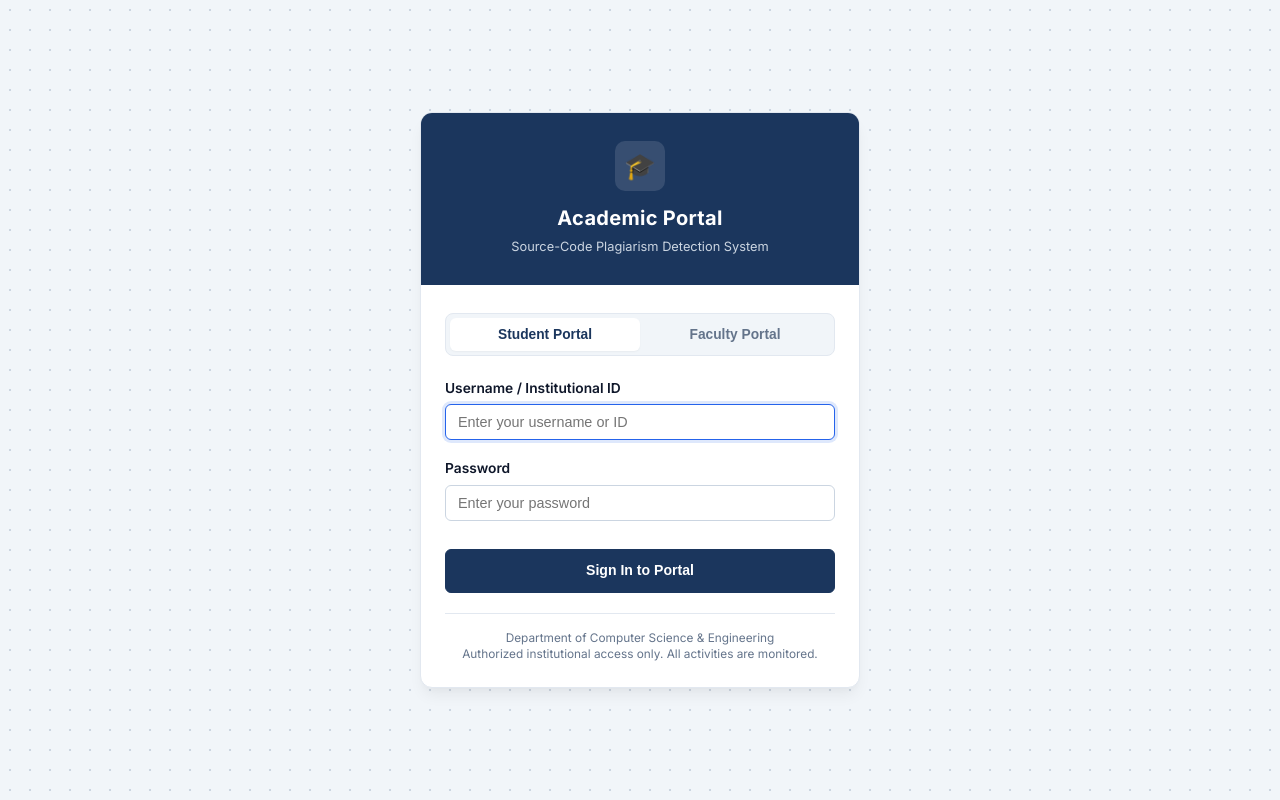
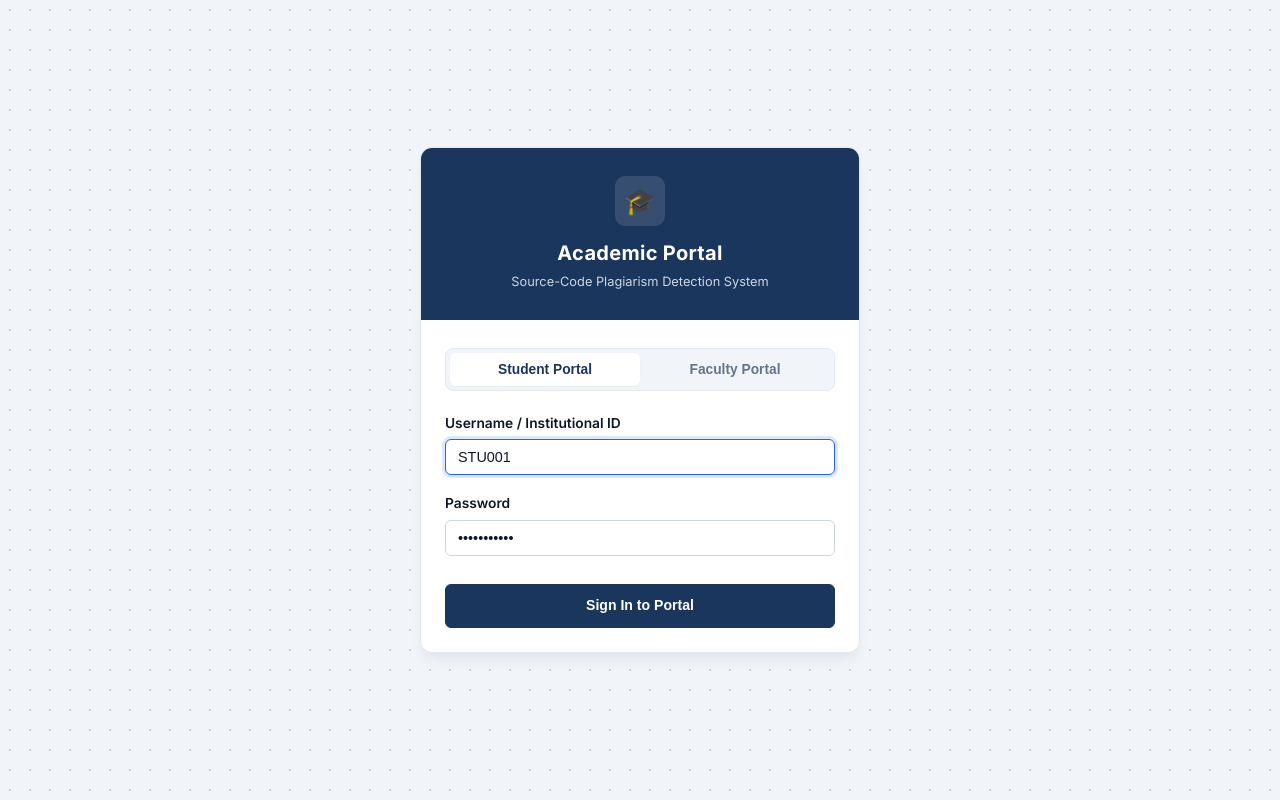
Before and after one commit to jerlinroshna/PLAGARISIM-DETECTOR, a Flask app: page /login in a window 1280 px wide. Run offline with Flask 3, Linux system fonts and the light colour scheme.

Commit message:
feat: prefill demo credentials and remove login footer notice

```diff
--- a/static/js/main.js
+++ b/static/js/main.js
@@ -428,6 +428,8 @@ document.addEventListener("DOMContentLoaded", function () {
   // 14. Login Role Selector helper (preserved)
   const roleButtons = document.querySelectorAll(".role-toggle-btn");
   const roleInput = document.getElementById("login-role-input");
+  const usernameInput = document.getElementById("username");
+  const passwordInput = document.getElementById("password");
   if (roleButtons.length > 0 && roleInput) {
     roleButtons.forEach(function (btn) {
       btn.addEventListener("click", function () {
@@ -435,6 +437,18 @@ document.addEventListener("DOMContentLoaded", function () {
         this.classList.add("active");
         const role = this.getAttribute("data-role");
         roleInput.value = role;
+
+        if (usernameInput && passwordInput) {
+          if (!usernameInput.value || usernameInput.value === "STU001" || usernameInput.value === "FAC001") {
+            if (role === "faculty") {
+              usernameInput.value = "FAC001";
+              passwordInput.value = "Faculty@123";
+            } else {
+              usernameInput.value = "STU001";
+              passwordInput.value = "Student@123";
+            }
+          }
+        }
       });
     });
   }
--- a/templates/auth/login.html
+++ b/templates/auth/login.html
@@ -38,12 +38,14 @@
       <div class="form-group">
         <label class="form-label" for="username">Username / Institutional ID</label>
         <input type="text" class="form-control" id="username" name="username"
-               placeholder="Enter your username or ID" required autofocus autocomplete="username">
+               value="{% if role == 'faculty' %}FAC001{% else %}STU001{% endif %}"
+               placeholder="e.g. STU001 or FAC001" required autofocus autocomplete="username">
       </div>
 
       <div class="form-group">
         <label class="form-label" for="password">Password</label>
         <input type="password" class="form-control" id="password" name="password"
+               value="{% if role == 'faculty' %}Faculty@123{% else %}Student@123{% endif %}"
                placeholder="Enter your password" required autocomplete="current-password">
       </div>
 
@@ -51,11 +53,32 @@
         Sign In to Portal
       </button>
     </form>
-
-    <div class="login-footer-notice">
-      Department of Computer Science & Engineering<br>
-      Authorized institutional access only. All activities are monitored.
-    </div>
   </div>
 </div>
+
+<script>
+  (function() {
+    const roleBtns = document.querySelectorAll('.role-toggle-btn');
+    const roleInput = document.getElementById('login-role-input');
+    const userInput = document.getElementById('username');
+    const passInput = document.getElementById('password');
+
+    roleBtns.forEach(function(btn) {
+      btn.addEventListener('click', function() {
+        const role = this.getAttribute('data-role');
+        if (userInput && passInput) {
+          if (!userInput.value || userInput.value === 'STU001' || userInput.value === 'FAC001') {
+            if (role === 'faculty') {
+              userInput.value = 'FAC001';
+              passInput.value = 'Faculty@123';
+            } else {
+              userInput.value = 'STU001';
+              passInput.value = 'Student@123';
+            }
+          }
+        }
+      });
+    });
+  })();
+</script>
 {% endblock %}
```
